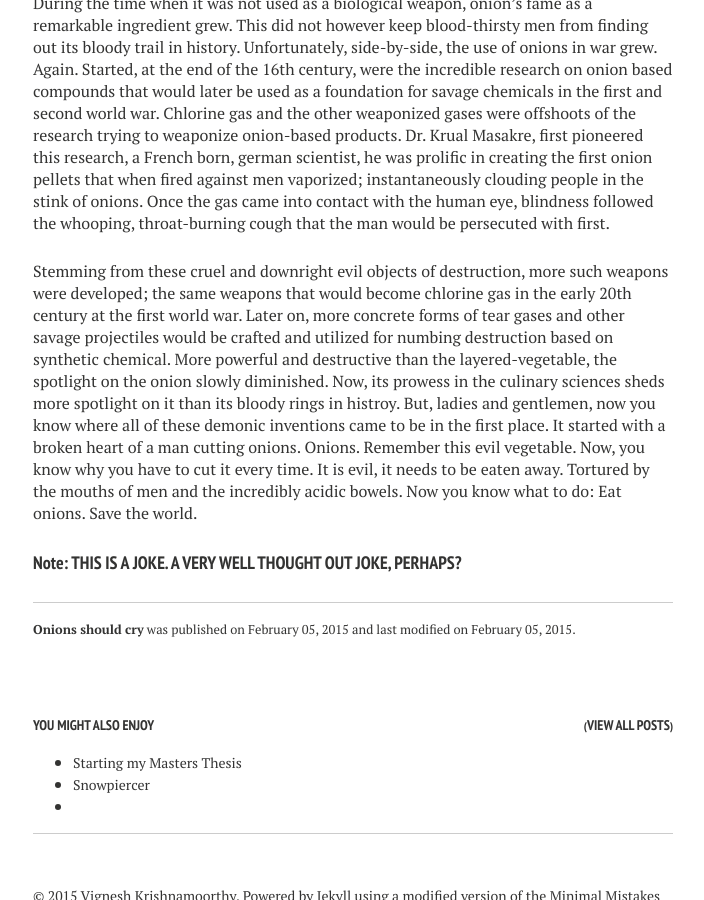
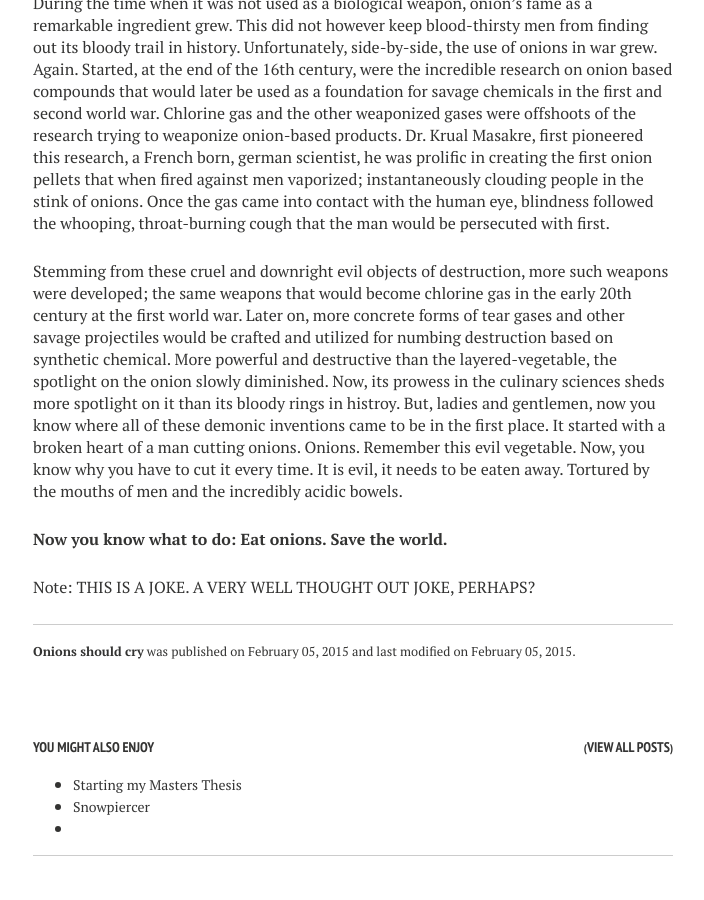
Before and after one commit to vignkri/vignkri.github.io, a Jekyll site: the page built from _posts/2015-02-05-onions-should-cry.md, in a window 1280 px wide and 900 px high, scrolled down 1988 px. Shown: the whole window, without its empty margins (287-991 px from the left). Built offline with Jekyll 4.4.1, drawn with Linux system fonts in a browser that asks for light colours; nearby versions of some CDN libraries; part of the change alters nothing that is shown.

```diff
--- a/_posts/2015-02-05-onions-should-cry.md
+++ b/_posts/2015-02-05-onions-should-cry.md
@@ -34,6 +34,8 @@ As time crossed the black plague era, onion's usage as a weapon diminished thank
 
 During the time when it was not used as a biological weapon, onion's fame as a remarkable ingredient grew. This did not however keep blood-thirsty men from finding out its bloody trail in history. Unfortunately, side-by-side, the use of onions in war grew. Again. Started, at the end of the 16th century, were the incredible research on onion based compounds that would later be used as a foundation for savage chemicals in the first and second world war. Chlorine gas and the other weaponized gases were offshoots of the research trying to weaponize onion-based products. Dr. Krual Masakre, first pioneered this research, a French born, german scientist, he was prolific in creating the first onion pellets that when fired against men vaporized; instantaneously clouding people in the stink of onions. Once the gas came into contact with the human eye, blindness followed the whooping, throat-burning cough that the man would be persecuted with first.
 
-Stemming from these cruel and downright evil objects of destruction, more such weapons were developed; the same weapons that would become chlorine gas in the early 20th century at the first world war. Later on, more concrete forms of tear gases and other savage projectiles would be crafted and utilized for numbing destruction based on synthetic chemical. More powerful and destructive than the layered-vegetable, the spotlight on the onion slowly diminished. Now, its prowess in the culinary sciences sheds more spotlight on it than its bloody rings in histroy. But, ladies and gentlemen, now you know where all of these demonic inventions came to be in the first place. It started with a broken heart of a man cutting onions. Onions. Remember this evil vegetable. Now, you know why you have to cut it every time. It is evil, it needs to be eaten away. Tortured by the mouths of men and the incredibly acidic bowels. Now you know what to do: Eat onions. Save the world.
+Stemming from these cruel and downright evil objects of destruction, more such weapons were developed; the same weapons that would become chlorine gas in the early 20th century at the first world war. Later on, more concrete forms of tear gases and other savage projectiles would be crafted and utilized for numbing destruction based on synthetic chemical. More powerful and destructive than the layered-vegetable, the spotlight on the onion slowly diminished. Now, its prowess in the culinary sciences sheds more spotlight on it than its bloody rings in histroy. But, ladies and gentlemen, now you know where all of these demonic inventions came to be in the first place. It started with a broken heart of a man cutting onions. Onions. Remember this evil vegetable. Now, you know why you have to cut it every time. It is evil, it needs to be eaten away. Tortured by the mouths of men and the incredibly acidic bowels.
 
-####Note: THIS IS A JOKE. A VERY WELL THOUGHT OUT JOKE, PERHAPS?
+**Now you know what to do: Eat onions. Save the world.**
+
+Note: THIS IS A JOKE. A VERY WELL THOUGHT OUT JOKE, PERHAPS?
```
